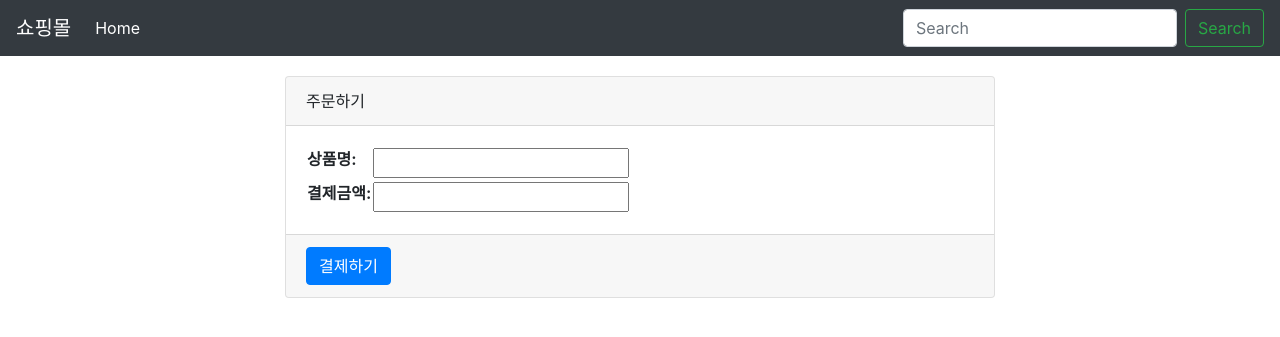
After one commit to yykdev/iamport_django, a Django app: template django_app/shop/templates/shop/order_form.html in a window 1280 px wide. The commit adds this page. Shown: the top 337 px of the page. Run offline with Django 3.2, Linux system fonts and the light colour scheme; the template is opened without the code that fills it: values that come from a table or form of the project are taken from there, others are empty; some libraries are stand-ins or nearby versions.

Commit message:
결제모듈을 제외한 결제 흐름 개발

```diff
--- a/django_app/shop/templates/shop/item_list.html
+++ b/django_app/shop/templates/shop/item_list.html
@@ -17,7 +17,7 @@
                             <p class="card-text">{{ item.desc }}</p>
                             {% endif %}
                         </div>
-                        <a href="" class="btn btn-primary btn-block">구매하기</a>
+                        <a href="{% url 'shop:order_new' item.id %}" class="btn btn-primary btn-block">구매하기</a>
                     </div>
                 </div>
                 {% endfor %}
--- /dev/null
+++ b/django_app/shop/templates/shop/order_form.html
@@ -0,0 +1,24 @@
+{% extends 'shop/layout.html' %}
+
+{% block content %}
+<div class="container">
+    <div class="col-md-8 offset-md-2 mt-3">
+        <form action="" method="post">
+            {% csrf_token %}
+            <div class="card card-default">
+                <div class="card-header">
+                    주문하기
+                </div>
+                <div class="card-body">
+                    <table>
+                        {{ form.as_table }}
+                    </table>
+                </div>
+                <div class="card-footer">
+                    <input type="submit" value="결제하기" class="btn btn-primary">
+                </div>
+            </div>
+        </form>
+    </div>
+</div>
+{% endblock %}
--- a/django_app/shop/urls.py
+++ b/django_app/shop/urls.py
@@ -6,4 +6,5 @@ app_name='shop'
 
 urlpatterns=[
     url(r'^$', views.index, name='index'),
+    url(r'^(?P<item_id>\d+)/order/new/$', views.order_new, name='order_new'),
 ]
```
Also changed, not shown: django_app/shop/views.py (+22 -1 lines).
